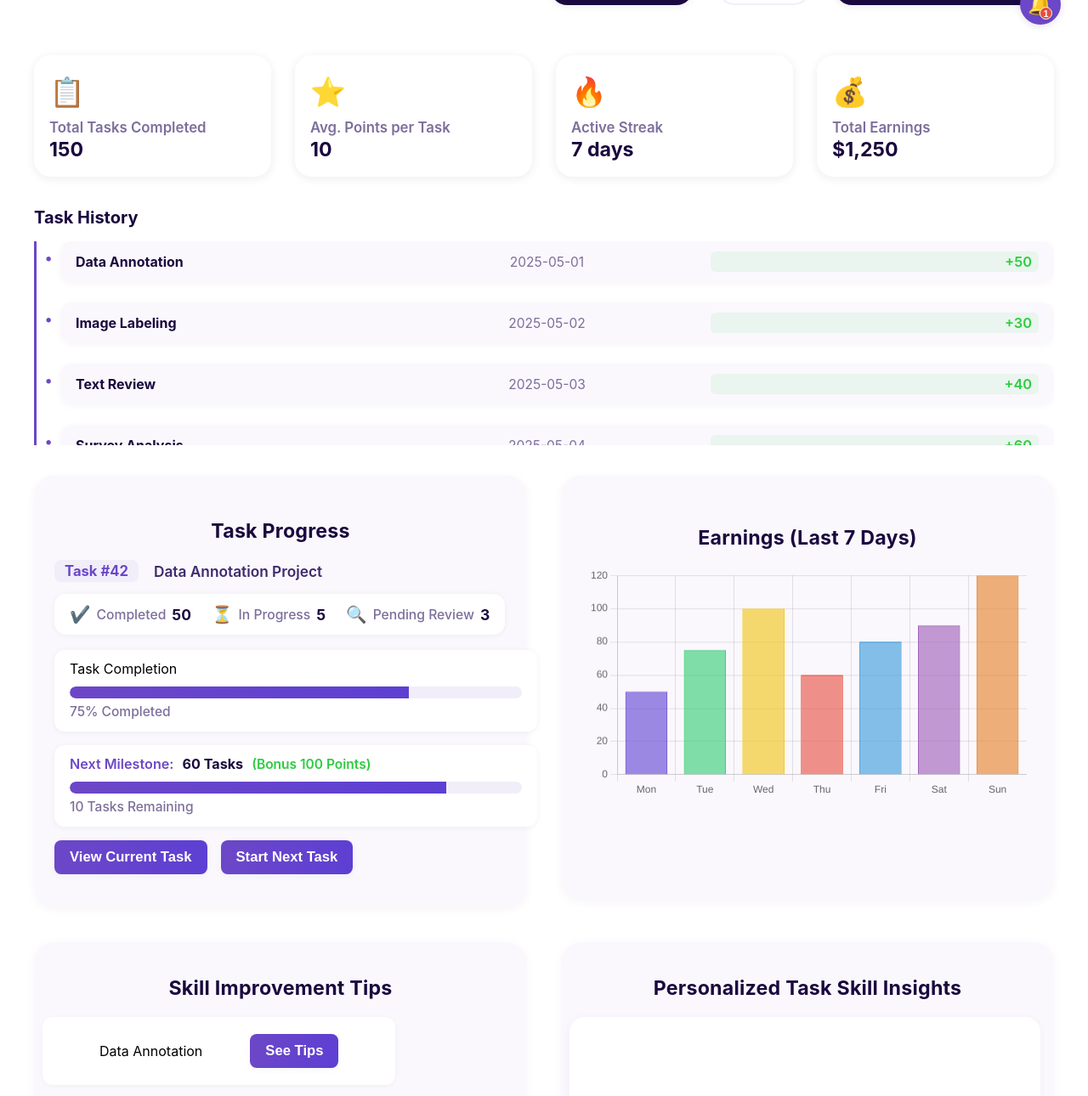
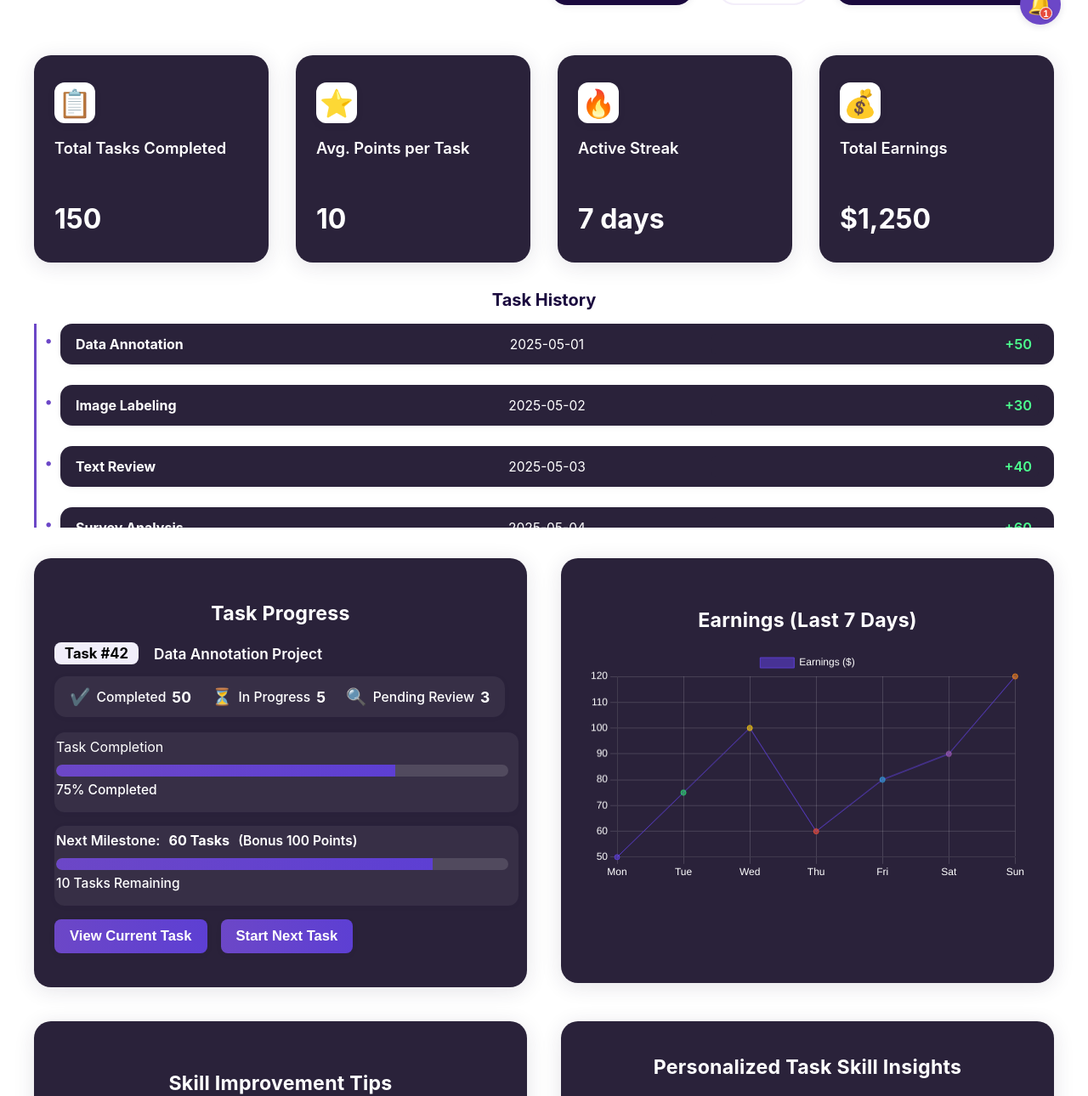
Before and after one commit to anshthakur-GH/OutlierAi--Dashboard, a plain HTML site: page dashboard.html in a window 1280 px wide. Shown: the part 47-1337 px from the top of the page at 85% size. Drawn offline with nearby package versions, Linux system fonts and the light colour scheme.

Commit message:
I'm winning this Hackathon 🏆

```diff
--- a/dashboard.css
+++ b/dashboard.css
@@ -67,6 +67,10 @@ body {
     flex-direction: column;
     justify-content: center;
 }
+
+.dashboard-section.skill-insights-section,
+.dashboard-section.skill-improvement-section {
+    min-height: 600px;
 }
 
 .skill-insights-grid {
@@ -95,9 +99,9 @@ body {
     background: #fff;
     border-radius: 18px;
     box-shadow: 0 2px 8px rgba(93,63,211,0.06);
-    padding: 59px 67px;
+    padding: 29px 67px;
     width: 100%;
-    max-width: 420px;
+    max-width: 389px;
     height: auto;
     overflow-x: auto;
 }
@@ -129,8 +133,91 @@ body {
 .progress-section {
     grid-column: 1 / 2;
 }
+position of Task History
+/* --- Dashboard Section Card Style Update --- */
+.dashboard-section,
+.dashboard-section.skill-insights-section,
+.dashboard-section.skill-improvement-section,
+.earnings-section,
+.progress-section {
+    background: #2a223a !important;
+    border-radius: 20px !important;
+    box-shadow: 0 4px 24px rgba(44, 34, 68, 0.12) !important;
+    color: #101010 !important;
+    /* Padding and margin remain as before for layout consistency */
+}
 
-/* --- Task Progress Dashboard Enhancements --- */
+/* Headings inside dashboard sections */
+.dashboard-section h2,
+.earnings-section h2 {
+    color: #fff !important;
+    text-align: left;
+}
+
+/* Update text color for labels and values inside cards */
+.task-details,
+.task-number,
+.task-name,
+.task-summary-label,
+.task-summary-value,
+.milestone-info,
+.milestone-label,
+.milestone-main,
+.milestone-reward,
+.milestone-progress-label,
+.progress-label {
+    color: #fff !important;
+}
+
+/* Task summary card and milestone tracker backgrounds */
+.task-summary-card,
+.milestone-tracker,
+.task-progress-bar-card {
+    background: rgba(255,255,255,0.06) !important;
+    color: #fff !important;
+    border-radius: 14px;
+    box-shadow: none;
+}
+
+/* Progress bar backgrounds */
+.milestone-progress-bar-bg,
+.progress-bar-bg {
+    background: rgba(255,255,255,0.13) !important;
+}
+
+/* Progress bar fill remains purple for accent */
+.milestone-progress-bar-fill,
+.progress-bar-fill {
+    background: linear-gradient(90deg, #6c47c7 0%, #5d3fd3 100%);
+}
+
+/* Skill improvement row and breakdown row backgrounds */
+.skill-improvement-row,
+.skill-breakdown-row {
+    background: rgba(255,255,255,0.06) !important;
+    color: #fff !important;
+    border-radius: 12px;
+    box-shadow: none;
+}
+
+/* Recent task log card background */
+.recent-task-log-card {
+    background: rgba(255,255,255,0.06) !important;
+    color: #fff !important;
+    border-radius: 12px;
+    box-shadow: none;
+}
+
+/* Table and input fields inside these sections */
+.dashboard-section input,
+.dashboard-section select,
+.dashboard-section textarea {
+    background: #231b3a !important;
+    color: #fff !important;
+    border: 1px solid #4a3a6d !important;
+}
+
+/* Responsive adjustments remain unchanged */
 
 .task-details {
     display: flex;
@@ -139,7 +226,7 @@ body {
     margin-bottom: 14px;
     font-size: 1.08rem;
     font-weight: 600;
-    color: #1a093e;
+    /* color now set by card style */
 }
 
 .task-number {
@@ -148,26 +235,31 @@ body {
     padding: 3px 12px;
     font-size: 1.04rem;
     font-weight: 700;
-    color: #6c47c7;
+    color: #000000 !important;
 }
 
 .task-name {
     font-size: 1.08rem;
     font-weight: 600;
-    color: #3d2a6d;
+    /* color now set by card style */
 }
 
 .skill-improvement-row {
+    width: 340px;
+    min-width: 340px;
+    max-width: 100%;
+    box-sizing: border-box;
     display: flex;
     align-items: center;
     justify-content: space-between;
-    background: #fff;
+    background: rgba(255,255,255,0.06) !important;
+    color: #fff !important;
     border-radius: 12px;
-    box-shadow: 0 1px 6px rgba(26,9,62,0.04);
-    padding: 16px 67px;
+    box-shadow: none;
+    padding: 16px 24px;
     gap: 32px;
     font-size: 1rem;
-    margin-bottom: 24px;
+    margin-bottom: 0;
     min-height: 48px;
 }
 
@@ -208,6 +300,17 @@ body {
     flex-direction: column;
     gap: 32px;
     margin-top: 28px;
+}
+
+.skill-improvement-list {
+    display: flex;
+    flex-direction: column;
+    align-items: center;
+    justify-content: center;
+    margin-left: auto;
+    margin-right: auto;
+    width: 100%;
+    gap: 24px;
 }
 
 .skill-breakdown-row .skill-improve-btn {
@@ -343,7 +446,7 @@ body {
     background: #fff;
     border-radius: 12px;
     box-shadow: 0 1px 6px rgba(26,9,62,0.06);
-    padding: 12px 18px 14px 18px;
+    padding: 7px 12px 17px 2px;
     margin-bottom: 16px;
     display: flex;
     flex-direction: column;
@@ -437,6 +540,20 @@ body {
     flex-direction: column;
     gap: 5px;
 }
+.timeline-points {
+    flex: 1;
+    font-size: 1.02rem;
+    color: #4cff8f !important;
+    background: #2a223a !important;
+    font-weight: 600;
+    text-align: right;
+    border-radius: 6px;
+    padding: 2px 8px;
+    margin-left: 8px;
+}
+span.timeline-points {
+    color: #4cff8f !important;
+}
 
 .quick-action-btn {
     background: #6c47c7;
@@ -481,6 +598,82 @@ body {
 .leaderboard-section {
     grid-column: 1 / 3;
     margin-top: 0;
+    background: #2a223a;
+    border-radius: 20px;
+    box-shadow: 0 4px 24px rgba(44, 34, 68, 0.12);
+    padding: 32px 24px 32px 24px;
+    color: #fff;
+}
+
+.leaderboard-section h2 {
+    color: #fff;
+    visibility: visible;
+}
+
+.leaderboard-table {
+    width: 100%;
+    border-collapse: collapse;
+    margin-top: 8px;
+    background: transparent;
+    border-radius: 16px;
+    box-shadow: none;
+    overflow: hidden;
+}
+
+.leaderboard-table th, .leaderboard-table td {
+    padding: 14px 20px;
+    text-align: left;
+    font-size: 1.04rem;
+    color: #fff;
+    background: transparent;
+    border: none;
+}
+
+.leaderboard-table th {
+    background: rgba(255,255,255,0.06);
+    font-weight: 700;
+    letter-spacing: 0.02em;
+}
+
+.leaderboard-table tr:nth-child(even) {
+    background: rgba(255,255,255,0.04);
+}
+
+.leaderboard-table tr {
+    transition: background 0.15s;
+}
+
+.leaderboard-table tr:hover {
+    background: rgba(255,255,255,0.10);
+    cursor: pointer;
+}
+
+.current-user-row {
+    background: linear-gradient(90deg, #3a2a4d 0%, #2a223a 100%) !important;
+    font-weight: 700;
+    position: relative;
+}
+
+.leaderboard-controls,
+.leaderboard-pagination {
+    background: transparent;
+}
+
+.leaderboard-search,
+.leaderboard-filter {
+    background: #231b3a;
+    color: #fff;
+    border: 1px solid #4a3a6d;
+}
+
+.sort-arrow {
+    color: #b3aaff;
+}
+
+.leaderboard-tooltip {
+    background: #5d3fd3;
+    color: #fff;
+    box-shadow: 0 2px 8px rgba(44, 34, 68, 0.16);
 }
 
 .progress-bar-container {
@@ -645,7 +838,7 @@ body {
     width: 100%;
     font-size: 1.45rem;
     font-weight: 700;
-    color: #1a093e;
+    color: #ffffff;
     margin-bottom: 20px;
     letter-spacing: 0.01em;
 }
@@ -653,43 +846,69 @@ body {
 /* --- Metrics Cards --- */
 
 .metrics-cards-section {
-    margin-bottom: 36px;
-    width: 100%;
+    margin-bottom: 32px;
 }
-
 .metrics-cards-grid {
     display: grid;
     grid-template-columns: repeat(4, 1fr);
-    gap: 28px;
+    gap: 32px;
+    margin-bottom: 0;
 }
-
 .metrics-card {
-    background: #fff;
+    background: #2a223a;
     border-radius: 20px;
-    box-shadow: 0 2px 12px rgba(26,9,62,0.08);
-    padding: 22px 18px 18px 18px;
+    box-shadow: 0 4px 24px rgba(44, 34, 68, 0.12);
+    padding: 32px 24px 32px 24px;
     display: flex;
     flex-direction: column;
     align-items: flex-start;
-    min-width: 0;
+    min-height: 180px;
+    transition: box-shadow 0.2s;
+    color: #fff;
+    position: relative;
 }
-
+.metrics-card:hover {
+    box-shadow: 0 8px 32px rgba(44, 34, 68, 0.18);
+}
 .metrics-icon {
-    font-size: 2.1rem;
-    margin-bottom: 12px;
+    width: 48px;
+    height: 48px;
+    border-radius: 12px;
+    background: #fff;
+    display: flex;
+    align-items: center;
+    justify-content: center;
+    font-size: 2rem;
+    margin-bottom: 18px;
+    box-shadow: 0 2px 8px rgba(44, 34, 68, 0.08);
 }
-
 .metrics-label {
-    font-size: 1.05rem;
-    color: #7d6e9c;
+    font-size: 1.15rem;
     font-weight: 600;
-    margin-bottom: 2px;
+    margin-bottom: 10px;
+    color: #fff;
 }
-
 .metrics-value {
-    font-size: 1.45rem;
+    font-size: 2rem;
     font-weight: 700;
-    color: #1a093e;
+    color: #fff;
+    margin-top: auto;
+}
+@media (max-width: 900px) {
+    .metrics-cards-grid {
+        grid-template-columns: 1fr 1fr;
+        gap: 20px;
+    }
+}
+@media (max-width: 600px) {
+    .metrics-cards-grid {
+        grid-template-columns: 1fr;
+        gap: 16px;
+    }
+    .metrics-card {
+        padding: 20px 14px;
+        min-height: 120px;
+    }
 }
 
 /* --- Task Modal Popup --- */
@@ -770,6 +989,7 @@ body {
     font-size: 1.25rem;
     color: #1a093e;
     font-weight: 700;
+    text-align: center;
 }
 .timeline {
     border-left: 3px solid #6c47c7;
@@ -805,7 +1025,7 @@ body {
     content: none;
 }
 .timeline-content {
-    background: #faf8fd;
+    background: #2a223a !important;
     border-radius: 14px;
     box-shadow: 0 2px 8px rgba(26,9,62,0.04);
     padding: 12px 18px;
@@ -815,23 +1035,29 @@ body {
     align-items: center;
     justify-content: space-between;
     gap: 0;
+    color: #fff !important;
+}
+.timeline-task,
+.timeline-date {
+    color: #fff !important;
 }
 .timeline-task {
     flex: 1;
     font-weight: 650;
-    color: #1a093e;
     text-align: left;
 }
 .timeline-date {
     flex: 1;
     font-size: 0.97rem;
-    color: #7d6e9c;
     text-align: center;
+    display: flex;
+    justify-content: center;
+    align-items: center;
 }
 .timeline-points {
     flex: 1;
     font-size: 1.02rem;
-    color: #2ecc40;
+    color: #4cff8f !important;
     background: rgba(46,204,64,0.08);
     font-weight: 600;
     text-align: right;
@@ -839,6 +1065,10 @@ body {
     padding: 2px 8px;
     margin-left: 8px;
 }
+span.timeline-points {
+    color: #4cff8f !important;
+}
+
 
 /* --- Notifications Panel --- */
 .notifications-panel {
@@ -951,12 +1181,7 @@ body {
     z-index: 2;
 }
 
-    max-height: 84vh;
-    display: flex;
-    flex-direction: column;
-    gap: 15px;
-    position: relative;
-}
+
 .task-modal-close {
     position: absolute;
     top: 12px;
--- a/dashboard.html
+++ b/dashboard.html
@@ -159,7 +159,7 @@
     <div class="task-modal-content">
         <span class="task-modal-close" id="closeSkillTipModal">&times;</span>
         <h3 id="skillTipModalTitle">Skill Improvement Tip</h3>
-        <div id="skillTipText">This is a dummy tip for improving your skill.</div>
+        <div id="skillTipText">Try to go through basics and revise you learnings.</div>
     </div>
 </div>
 
--- a/dashboard.js
+++ b/dashboard.js
@@ -4,8 +4,8 @@ const earningsLabels = ["Mon", "Tue", "Wed", "Thu", "Fri", "Sat", "Sun"];
 
 // Render Earnings Chart
 const ctx = document.getElementById('earningsChart').getContext('2d');
-new Chart(ctx, {
-    type: 'bar',
+const earningsChart = new Chart(ctx, {
+    type: 'line', // or 'bar', etc.
     data: {
         labels: earningsLabels,
         datasets: [{
@@ -35,10 +35,32 @@ new Chart(ctx, {
     options: {
         responsive: true,
         plugins: {
-            legend: { display: false }
+            legend: {
+                labels: {
+                    color: '#fff' // Set legend label color to white
+                }
+            },
+            title: {
+                color: '#fff' // If you use a chart title
+            }
         },
         scales: {
-            y: { beginAtZero: true }
+            x: {
+                ticks: {
+                    color: '#fff' // X axis label color
+                },
+                grid: {
+                    color: 'rgba(255,255,255,0.15)' // Optional: lighter grid lines
+                }
+            },
+            y: {
+                ticks: {
+                    color: '#fff' // Y axis label color
+                },
+                grid: {
+                    color: 'rgba(255,255,255,0.15)' // Optional: lighter grid lines
+                }
+            }
         }
     }
 });
```
